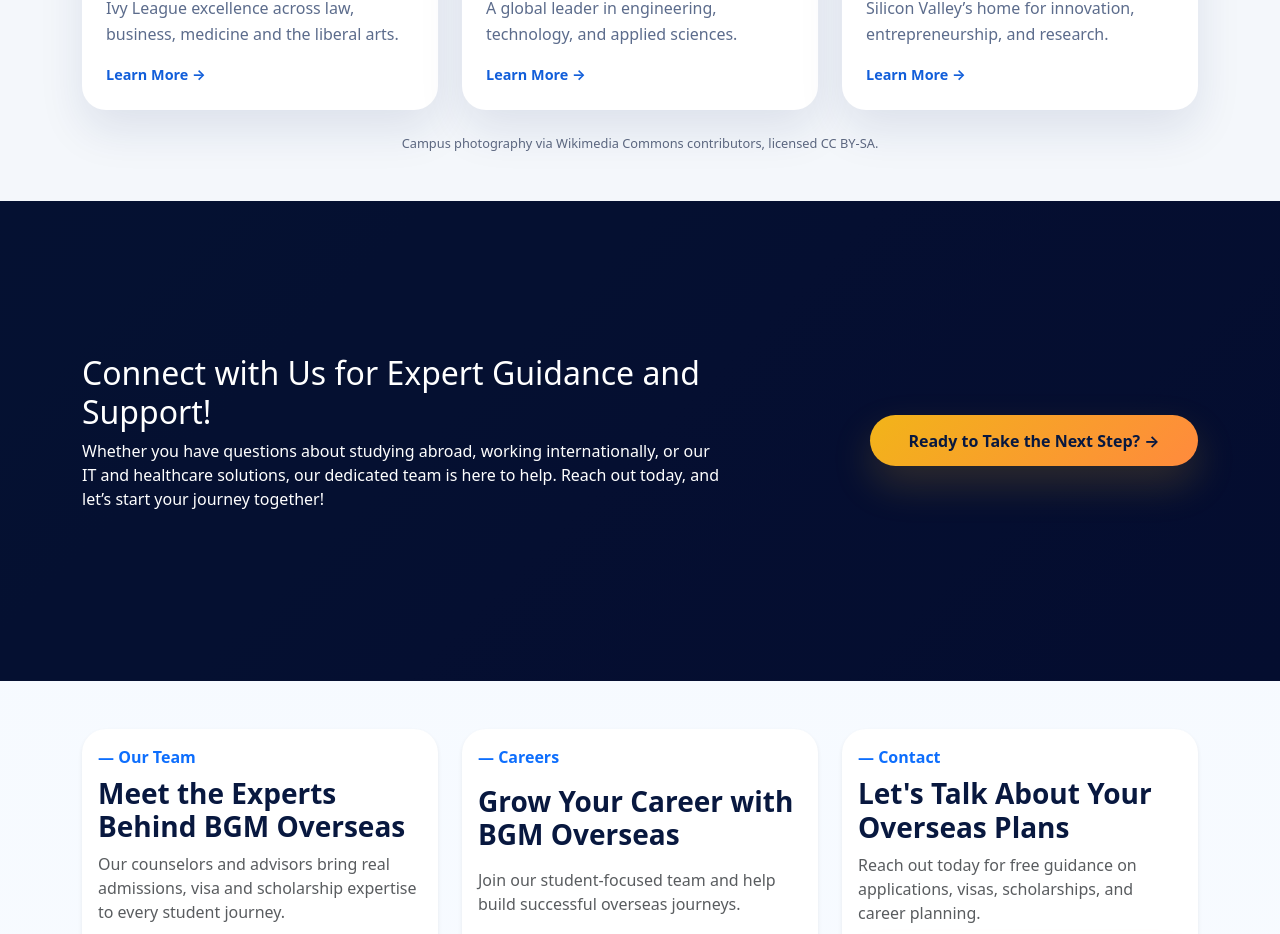
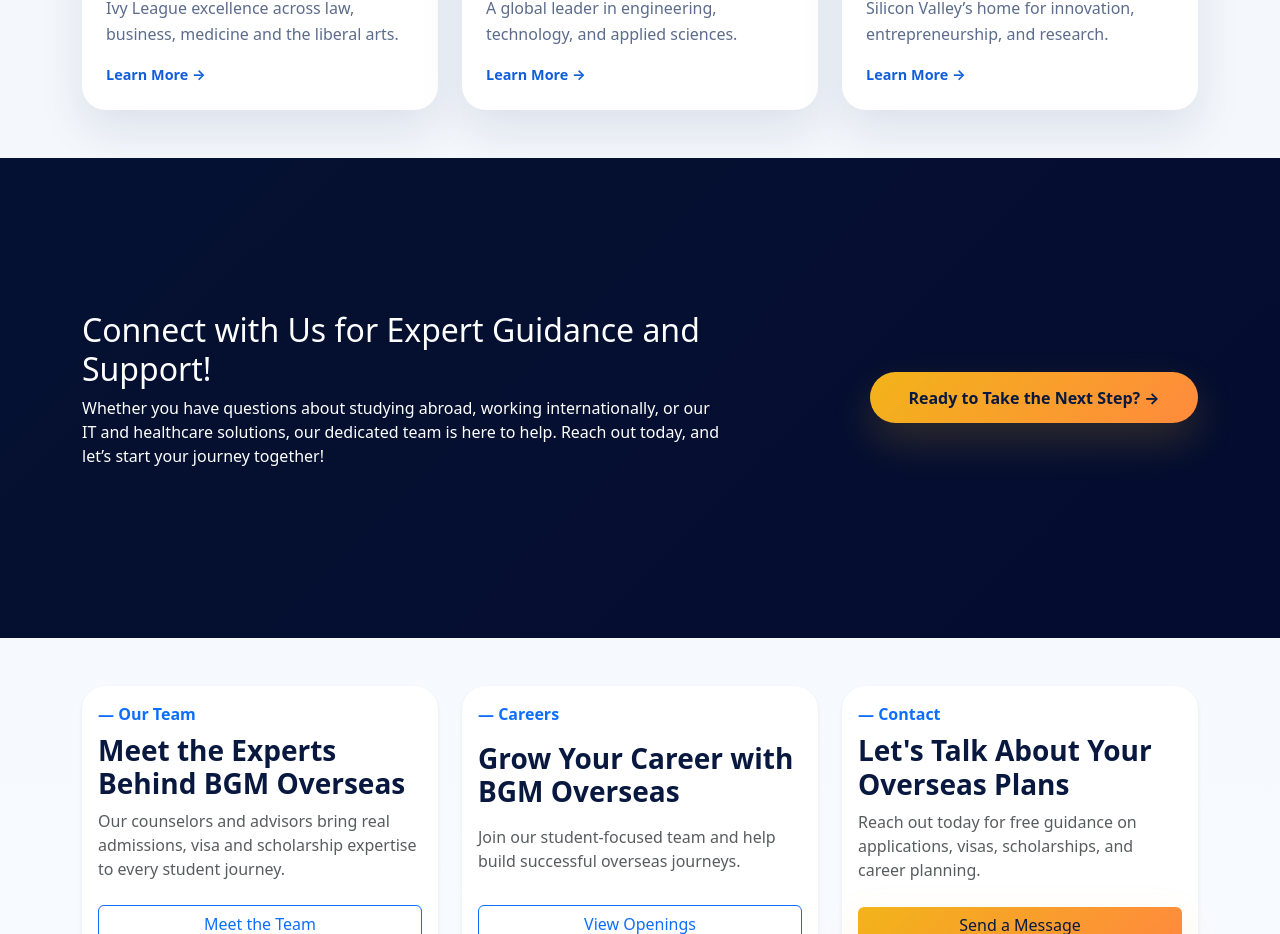
Before and after one commit to Venkat116-01/bgmoverseas, a React (Vite) app: page / in a window 1280 px wide. Shown: the part 3276-4210 px from the top of the page. Built offline with nearby package versions, Linux system fonts and the light colour scheme; no server answers.

Commit message:
Update BGM Overseas website

```diff
--- a/src/assets/pages/Home.jsx
+++ b/src/assets/pages/Home.jsx
@@ -303,9 +303,6 @@
             </div>
           </div>
 
-          <p className="university-photo-credit text-center mt-4 mb-0">
-            Campus photography via Wikimedia Commons contributors, licensed CC BY-SA.
-          </p>
         </div>
       </section>
 
```
